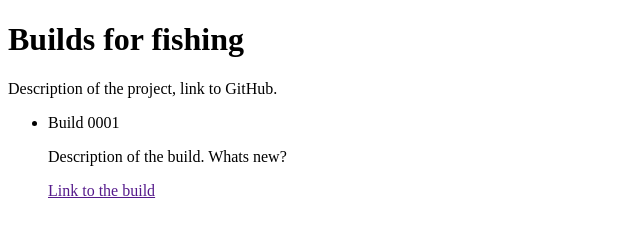
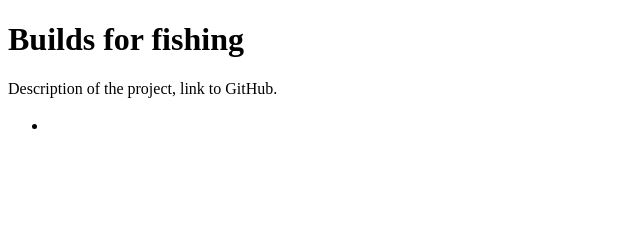
Before and after one commit to mandarinx/fishing, a plain HTML site: page index.html in a window 1280 px wide. Shown: the whole page, without its empty margins (0-640 px from the left). Drawn offline with Linux system fonts and the light colour scheme.

Commit message:
Updated template

```diff
--- a/index.html
+++ b/index.html
@@ -11,9 +11,7 @@
         <p>Description of the project, link to GitHub.</p>
         <ul>
             <li>
-                <span>Build 0001</span>
-                <p>Description of the build. Whats new?</p>
-                <a href="">Link to the build</a>
+                <h3 id=""><a href=""></a></h3>
             </li>
         </ul>
     </body>
```
